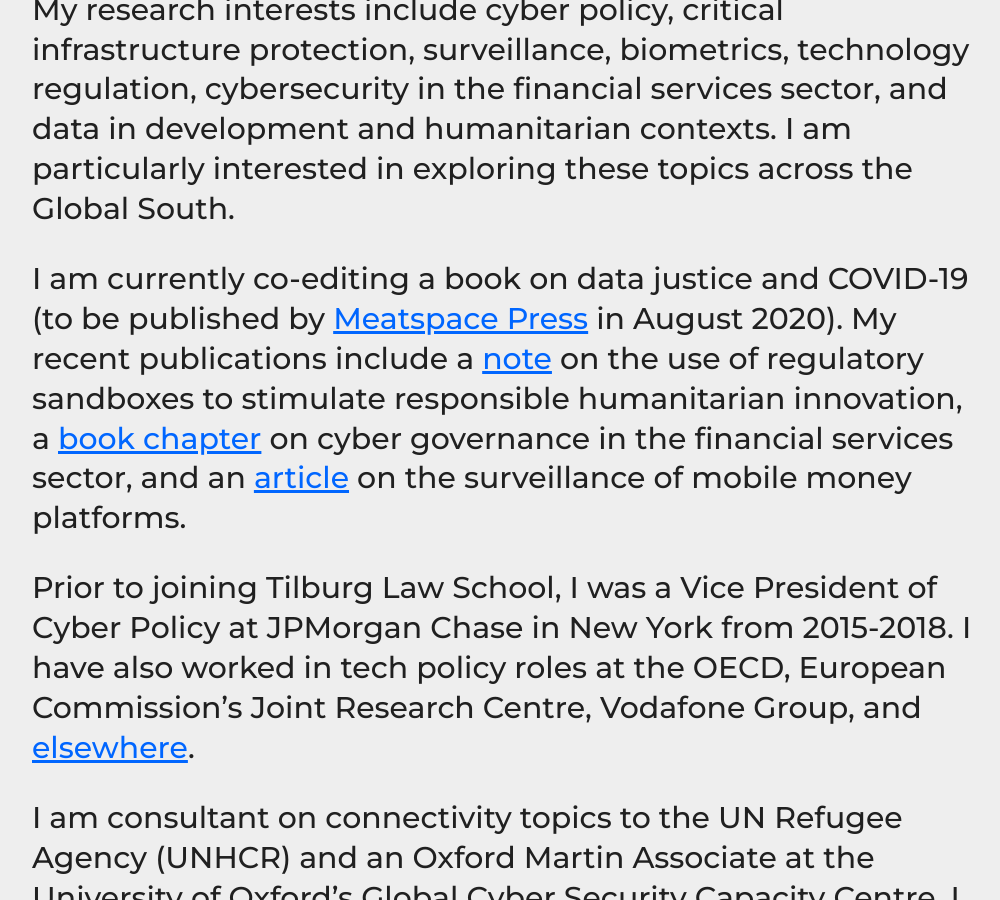
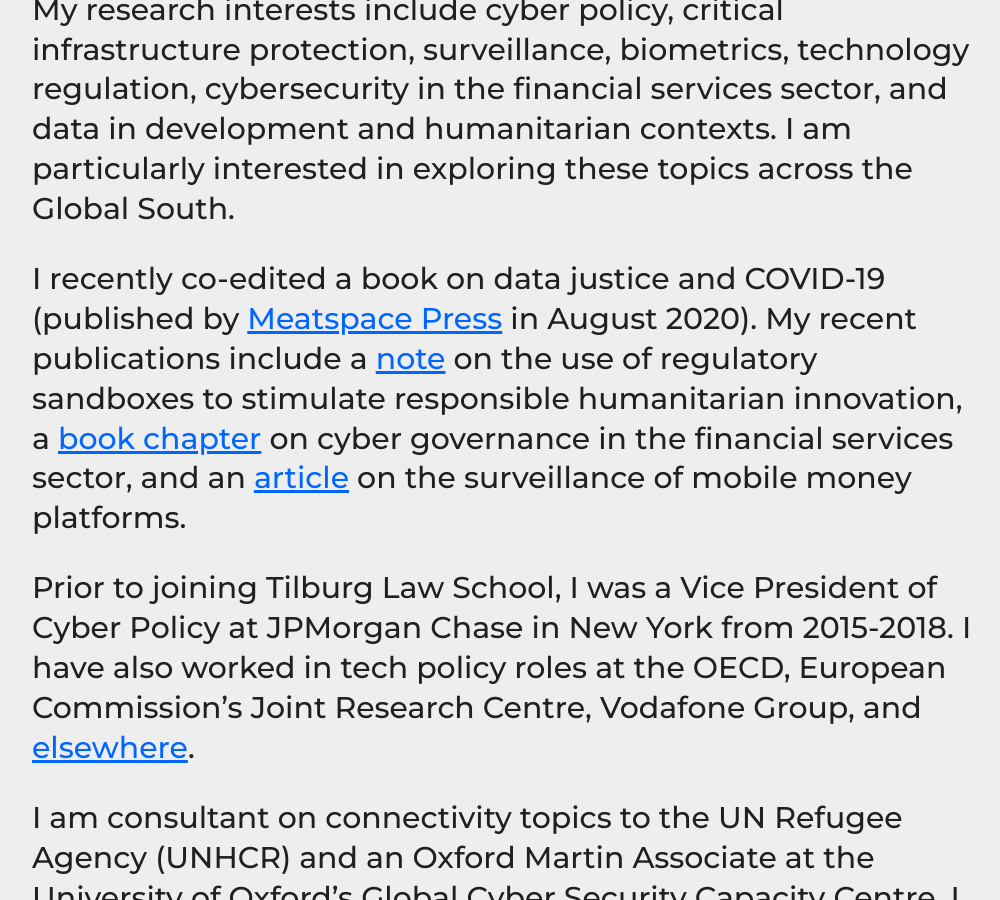
Before and after one commit to haroonalrasheed/641a, a Jekyll site: the page built from index.md, in a window 1280 px wide and 900 px high, scrolled down 401 px. Shown: the whole window, without its empty margins (132-1132 px from the left). Built offline with Jekyll 4.4.1, drawn with Linux system fonts in a browser that asks for light colours.

Commit message:
Update index.md

```diff
--- a/index.md
+++ b/index.md
@@ -7,7 +7,7 @@ I am a technology policy expert specializing in cybersecurity, privacy, and digi
 
 My research interests include cyber policy, critical infrastructure protection, surveillance, biometrics, technology regulation, cybersecurity in the financial services sector, and data in development and humanitarian contexts. I am particularly interested in exploring these topics across the Global South.
 
-I am currently co-editing a book on data justice and COVID-19 (to be published by [Meatspace Press](https://meatspacepress.com) in August 2020). My recent publications include a [note](https://doi.org/10.1111/1758-5899.12729) on the use of regulatory sandboxes to stimulate responsible humanitarian innovation, a [book chapter](/CyberGovernanceFSS.pdf) on cyber governance in the financial services sector, and an [article](https://doi.org/10.24908/ss.v17i1/2.12924) on the surveillance of mobile money platforms.
+I recently co-edited a book on data justice and COVID-19 (published by [Meatspace Press](https://meatspacepress.com) in August 2020). My recent publications include a [note](https://doi.org/10.1111/1758-5899.12729) on the use of regulatory sandboxes to stimulate responsible humanitarian innovation, a [book chapter](/CyberGovernanceFSS.pdf) on cyber governance in the financial services sector, and an [article](https://doi.org/10.24908/ss.v17i1/2.12924) on the surveillance of mobile money platforms.
 
 Prior to joining Tilburg Law School, I was a Vice President of Cyber Policy at JPMorgan Chase in New York from 2015-2018. I have also worked in tech policy roles at the OECD, European Commission's Joint Research Centre, Vodafone Group, and [elsewhere](http://sixfouronea.net/professional-history/).
 
```
